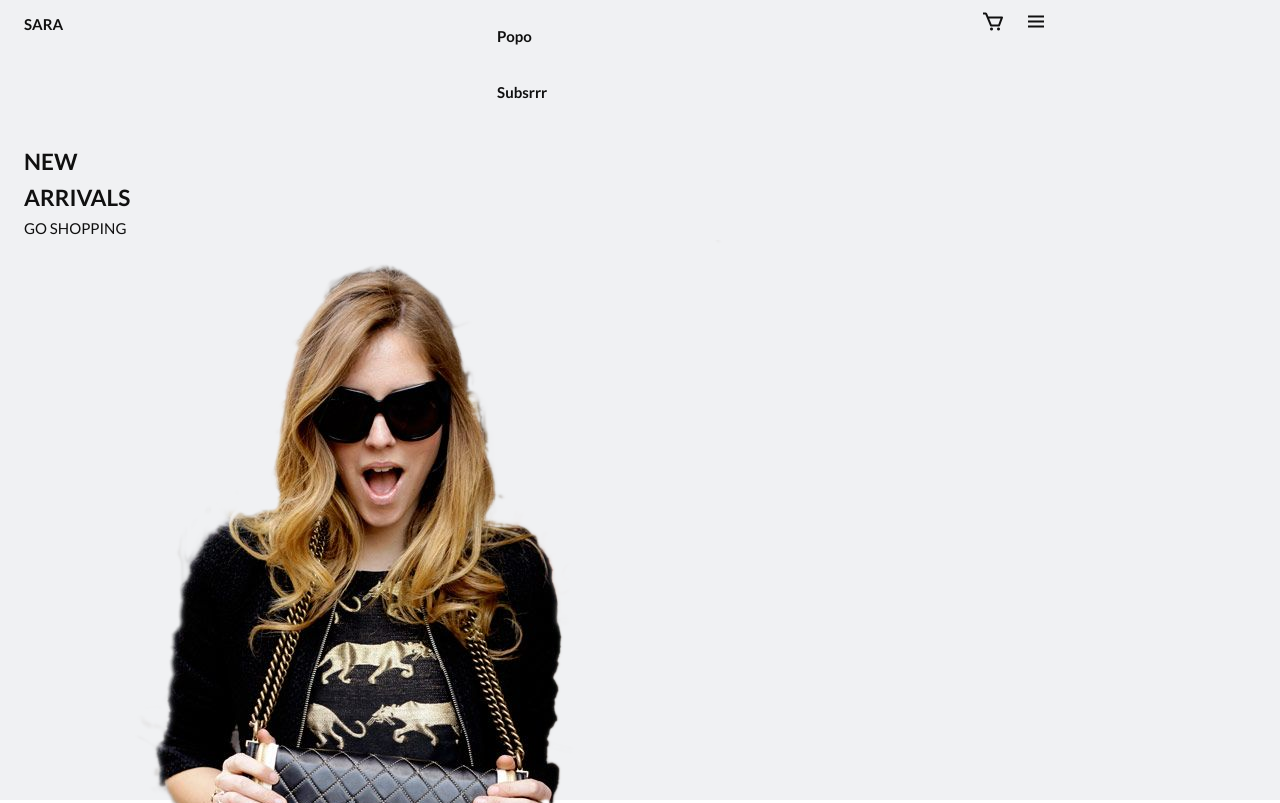
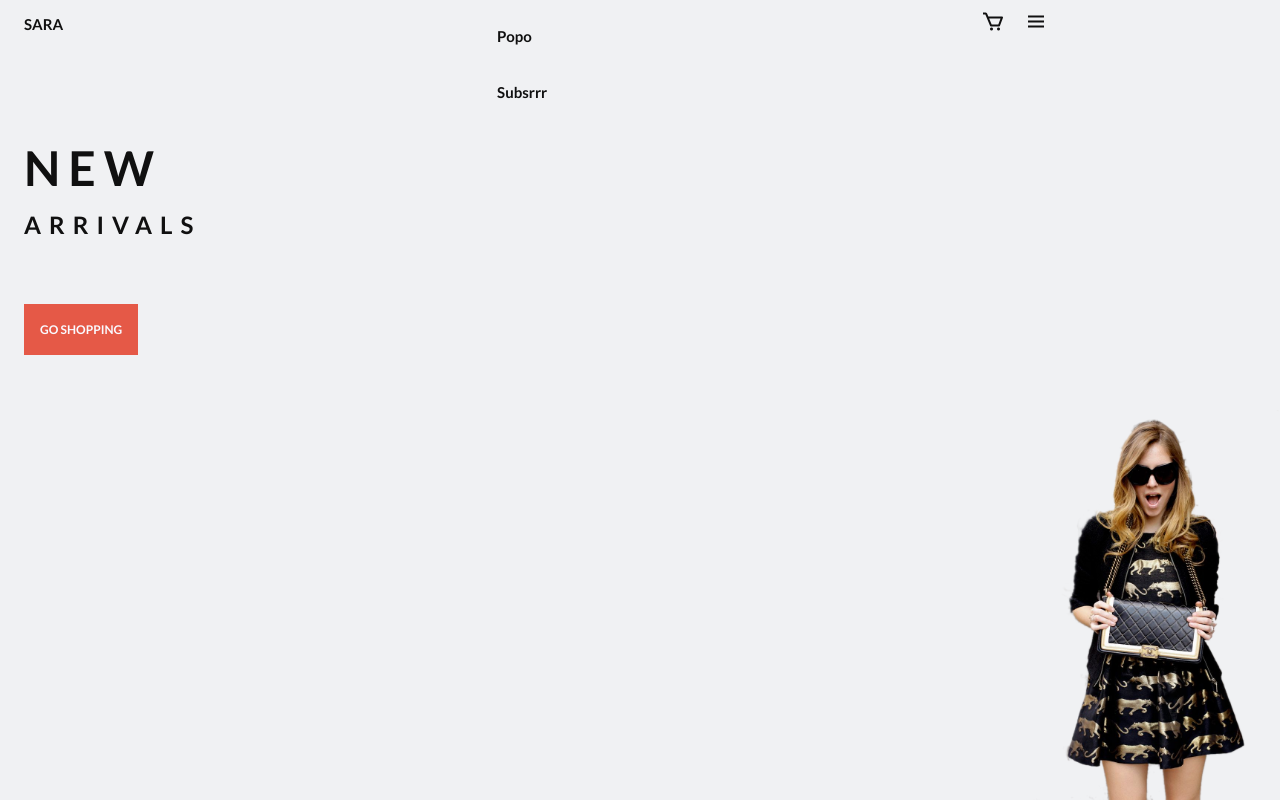
Before and after one commit to Golgariet/responsive-eCommerce-webapp-1, a website: page index.html in a window 1280 px wide. Shown: the top 803 px of the page. Drawn offline with nearby package versions, Linux system fonts and the light colour scheme.

Commit message:
home ready

```diff
--- a/SCSS/base/_root.scss
+++ b/SCSS/base/_root.scss
@@ -184,6 +184,8 @@ img {
   color: var(--primary-color);
 }
 
+// home
+
 .home {
   background-color: var(--gray-color);
 }
@@ -196,6 +198,39 @@ img {
   padding-top: 6rem;
 }
 
-.home_title {
+.home__title {
   align-self: center;
+  font-size: var(--big-font-size);
+  line-height: 1;
+  letter-spacing: 0.5rem;
+  margin-bottom: 4rem;
 }
+
+.home__title span {
+  font-size: var(--h1-font-size);
+}
+
+.home__img {
+  position: absolute;
+  right: 0;
+  bottom: 0;
+  width: 260px;
+}
+
+// Button
+
+.button {
+  display: inline-block;
+  background-color: var(--primary-color);
+  color: var(--sub-white-color);
+  padding: 1rem;
+  font-size: var(--small-font-size);
+  font-weight: var(--font-semi);
+  transition: 0.3s;
+}
+
+.button:hover {
+  background-color: var(--sub-primary-color);
+}
+
+//Collection
```
Also changed, not shown: css/styles.css.
